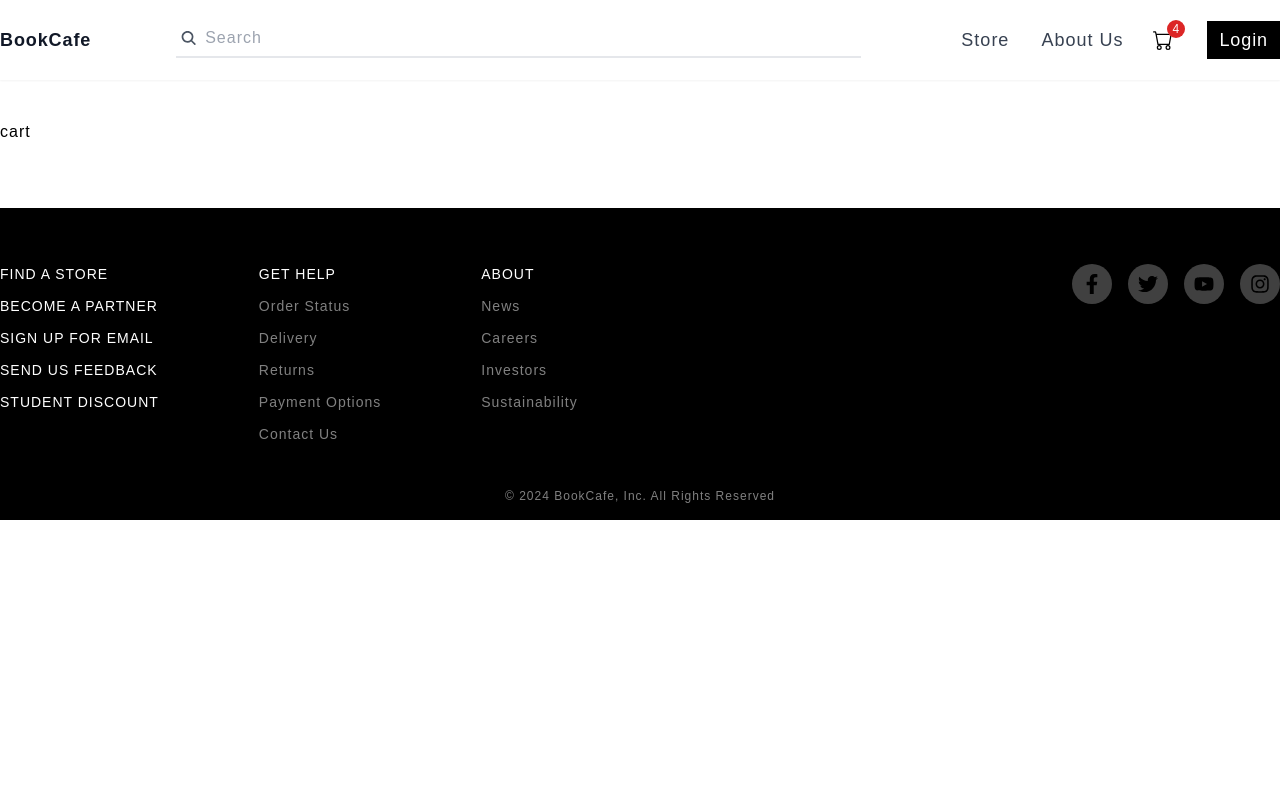
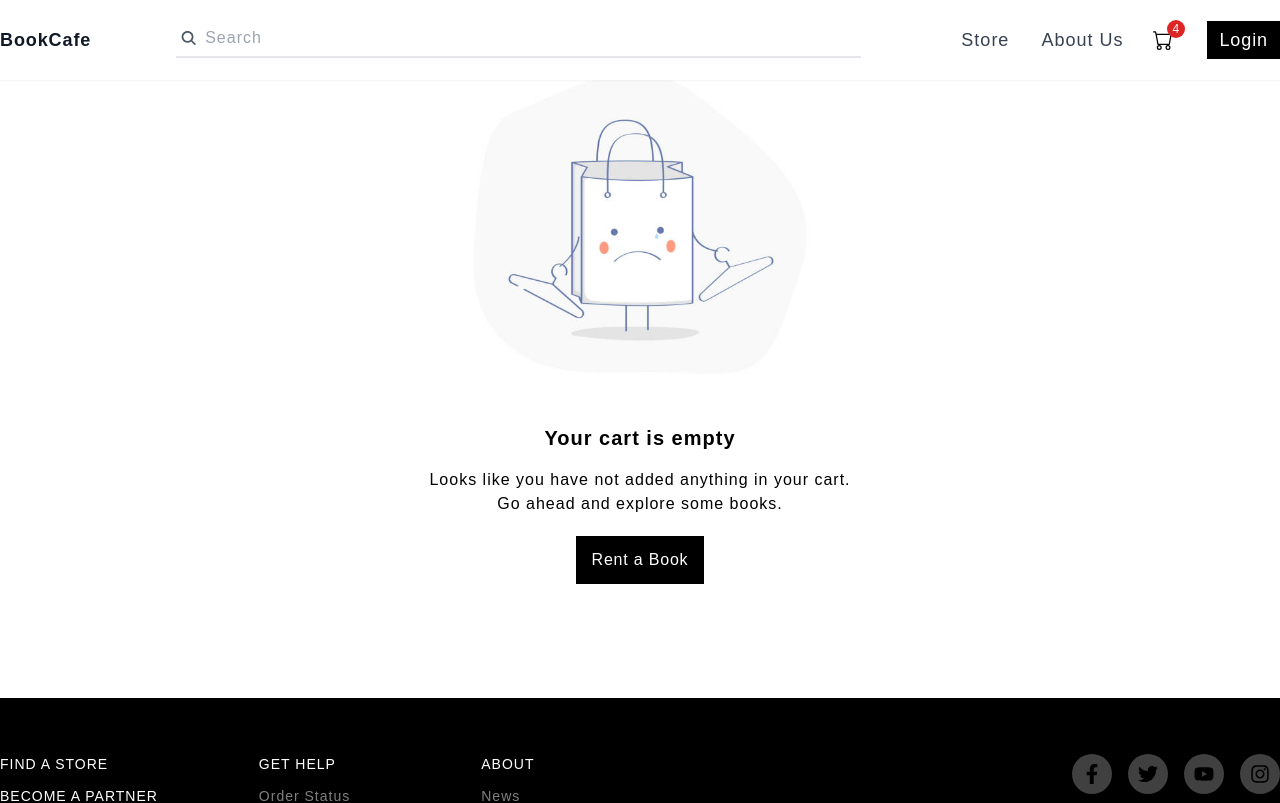
Before and after one commit to suhasledange/bookcafe, a Next.js app: page /cart in a window 1280 px wide. Shown: the top 803 px of the page. Built offline with nearby package versions, Linux system fonts and the light colour scheme.

Commit message:
cart update

```diff
--- a/app/book/page.jsx
+++ b/app/book/page.jsx
@@ -127,7 +127,7 @@ export default function Home() {
             </div>
           </div>
           {
-            loading ? <Loader /> :
+            loading ? <Loader className=' h-[20rem]'/> :
               <div className='grid gap-x-2 gap-y-10' style={{ gridTemplateColumns: 'repeat(auto-fill, minmax(170px, 1fr))' }} >
 
                 {filteredBooks?.map(b => (
--- a/app/cart/page.jsx
+++ b/app/cart/page.jsx
@@ -1,11 +1,39 @@
 'use client'
+import Link from "next/link";
+import Container from "../components/Container";
+import Image from "next/image";
+import Button from "../components/Button";
+
 const Cart = () => {
 
 
   return (
-    <div className="md:px-0 px-3 max-w-screen-xl mt-10 mb-10">
-   cart
-    </div>
+    <Container>
+
+    <div className="flex-[2] flex flex-col items-center pb-[50px] md:-mt-14">
+    <Image
+    alt="empty"
+        src="/empty-cart.jpg"
+        width={300}
+        height={300}
+        className="w-[300px] md:w-[400px]"
+    />
+    <span className="text-xl font-bold">
+        Your cart is empty
+    </span>
+    <span className="text-center mt-4">
+        Looks like you have not added anything in your cart.
+        <br />
+        Go ahead and explore some books.
+    </span>
+    <Link
+        href="/book"
+    >
+      <Button className='mt-5 px-4 py-3 text-md' text='Rent a Book'/>
+    </Link>
+</div>
+</Container>
+
 );
 }
 
--- a/app/components/Book.jsx
+++ b/app/components/Book.jsx
@@ -29,7 +29,6 @@ const Book = ({Id,author,Img,availability,bookName,description,genre,rentPrice})
                 30%
               </p> */}
         </div>
-
             <Button  text={availability ? "Add To Cart" : "Out of Stock"} className="py-1 px-4"/>
     </div>
 </Link>
--- a/app/components/Loader.jsx
+++ b/app/components/Loader.jsx
@@ -1,7 +1,7 @@
 
-const Loader = () => {
+const Loader = ({className}) => {
   return (
-    <div className="flex items-center justify-center h-full">
+    <div className={`flex items-center justify-center h-full ${className || ""}`}>
     <div className="animate-spin rounded-full border-t-4 border-black border-solid h-12 w-12"></div>
   </div>
   )
```
Also changed, not shown: public/empty-cart.jpg (added).
